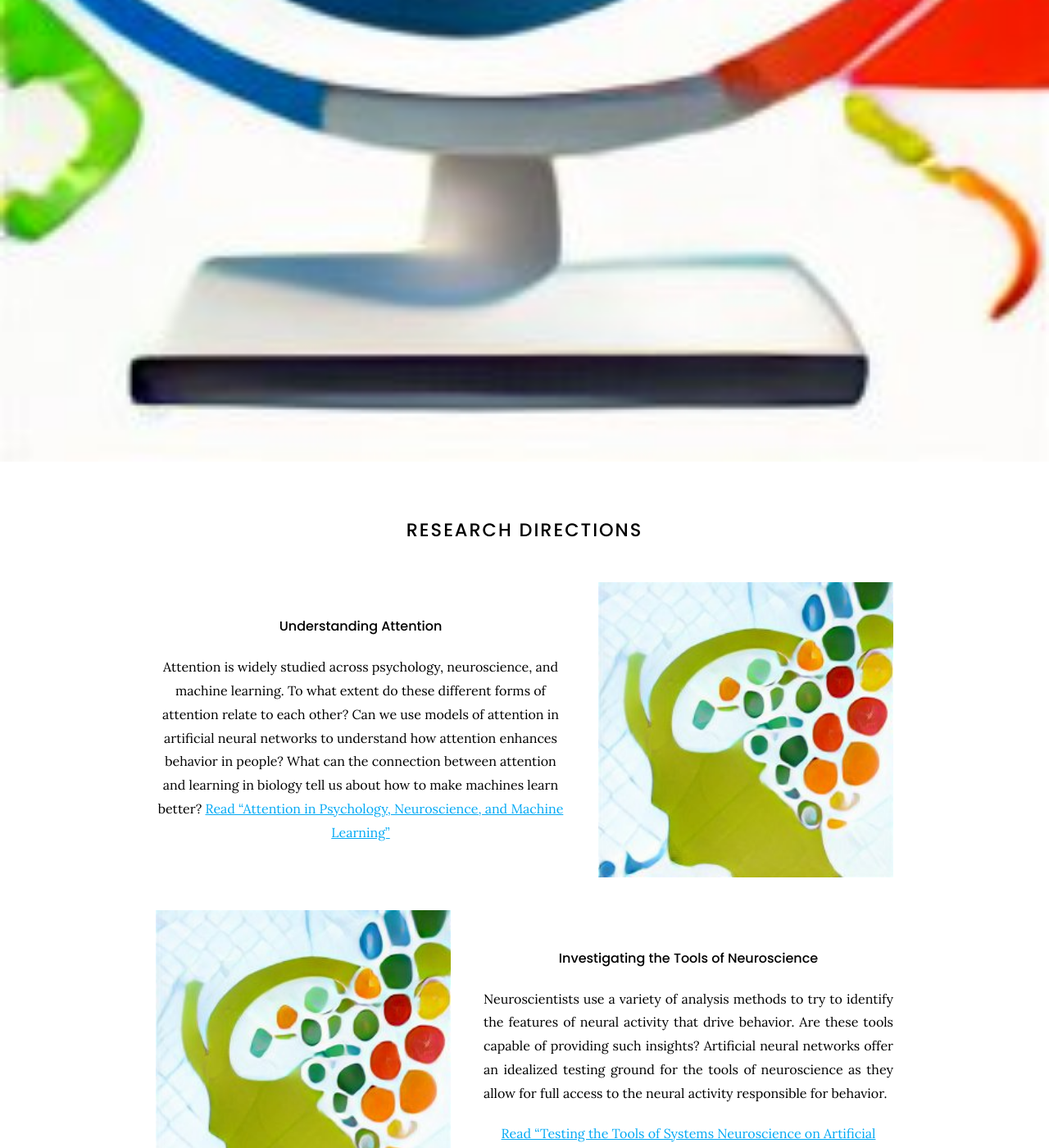
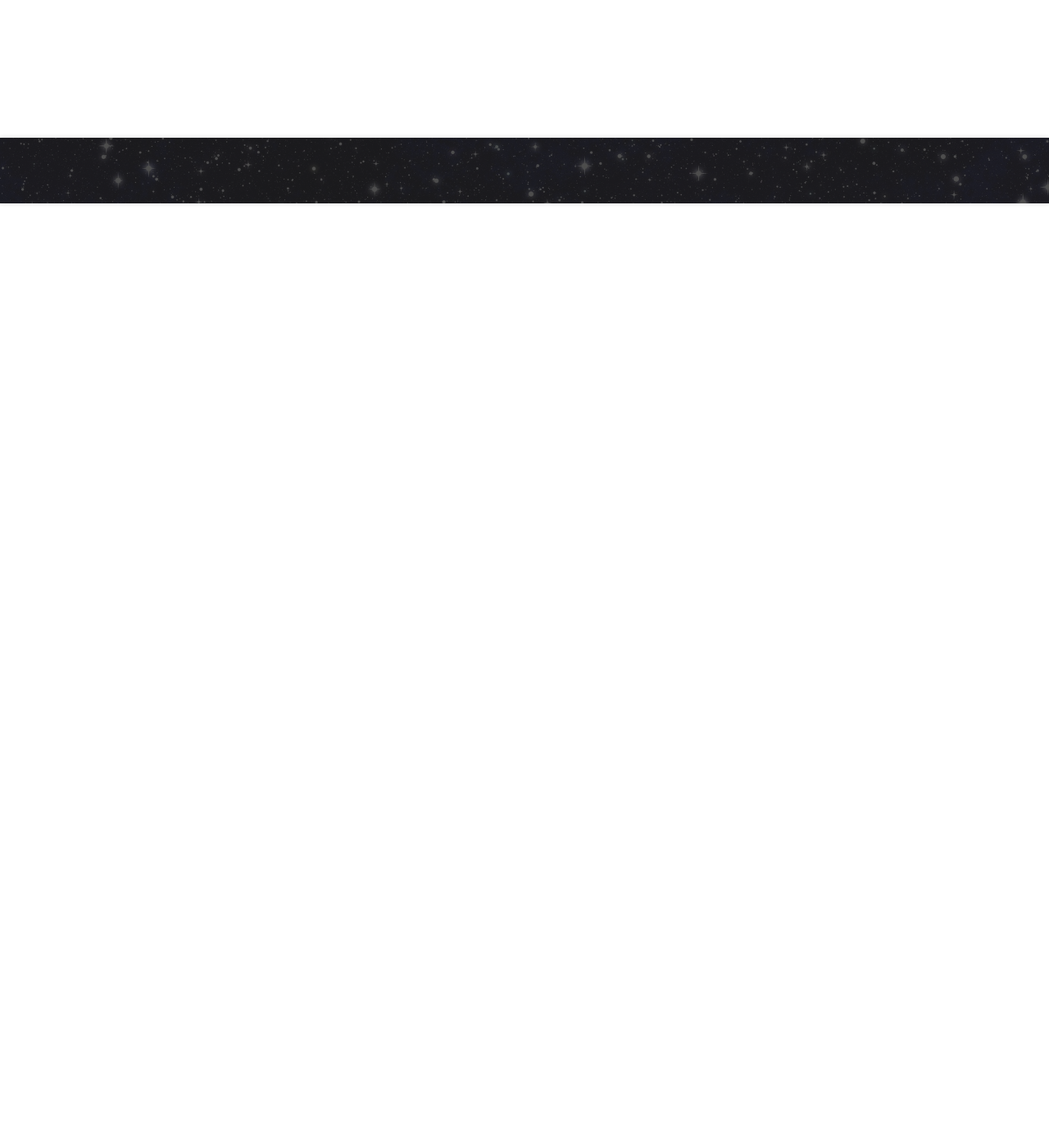
Before and after one commit to Lindsay-Lab/lindsay-lab.github.io, a Jekyll site: the page built from index.md, in a window 1280 px wide and 1400 px high, scrolled down 1152 px. Shown: the whole window at 82% size. Built offline with Jekyll 4.4.1, drawn with Linux system fonts in a browser that asks for light colours; nearby versions of some CDN libraries; some of the changed text lies outside the part shown.

Commit message:
Update index.md

```diff
--- a/index.md
+++ b/index.md
@@ -1,78 +1,3 @@
 ---
 title: Home
 ---
-
-# Artificial neural networks for psychology, neuroscience, and climate change
-
-The Lindsay Lab at New York University aims to 1.) advance the study of the brain by using artificial neural networks as models of biological information processing and 2.) advance the fight against climate change by using artificial neural networks to solve difficult computer vision problems.
-
-<!-- {%
-  include link.html
-  type="github"
-  icon=""
-  text="See the template on GitHub"
-  link="greenelab/lab-website-template"
-  style="button"
-%}
-{%
-  include link.html
-  type="docs"
-  icon=""
-  text="See the documentation"
-  link="https://github.com/greenelab/lab-website-template/wiki"
-  style="button"
-%}
-{:.center} -->
-
-{% include section.html full=true %}
-
-{% include banner.html image="images/banner.jpg" %}
-
-{% include section.html %}
-
-# Research Directions
-
-{% capture text %}
-Attention is widely studied across psychology, neuroscience, and machine learning. To what extent do these different forms of attention relate to each other? Can we use models of attention in artificial neural networks to understand how attention enhances behavior in people? What can the connection between attention and learning in biology tell us about how to make machines learn better?
-[Read "Attention in Psychology, Neuroscience, and Machine Learning"](https://www.frontiersin.org/articles/10.3389/fncom.2020.00029/full)
-<!--[See what we've published &nbsp;→](research)-->
-{:.center}
-{% endcapture %}
-
-{%
-  include feature.html
-  image="images/photo.jpg"
-  link="research"
-  headline="Understanding Attention"
-  text=text
-%}
-
-{% capture text %}
-Neuroscientists use a variety of analysis methods to try to identify the features of neural activity that drive behavior. Are these tools capable of providing such insights? Artificial neural networks offer an idealized testing ground for the tools of neuroscience as they allow for full access to the neural activity responsible for behavior.
-
-[Read "Testing the Tools of Systems Neuroscience on Artificial Neural Networks"](https://arxiv.org/abs/2202.07035)
-{:.center}
-{% endcapture %}
-
-{%
-  include feature.html
-  image="images/photo.jpg"
-  link="resources"
-  headline="Investigating the Tools of Neuroscience"
-  text=text
-%}
-
-{% capture text %}
-Mitigating and adapting to climate change is the biggest challenge of our generation. Progress in many areas can be expedited through the use of artificial intelligence. The Lindsay Lab is particularly focused on how computer vision can be applied in this domain.
-
-[See some of the challenges being tackled by Earthshot Institute](https://www.earthshot.institute/x)
-{:.center}
-{% endcapture %}
-
-{%
-  include feature.html
-  image="images/photo.jpg"
-  link="team"
-  headline="Computer Vision for Climate Change"
-  text=text
-%}
```
